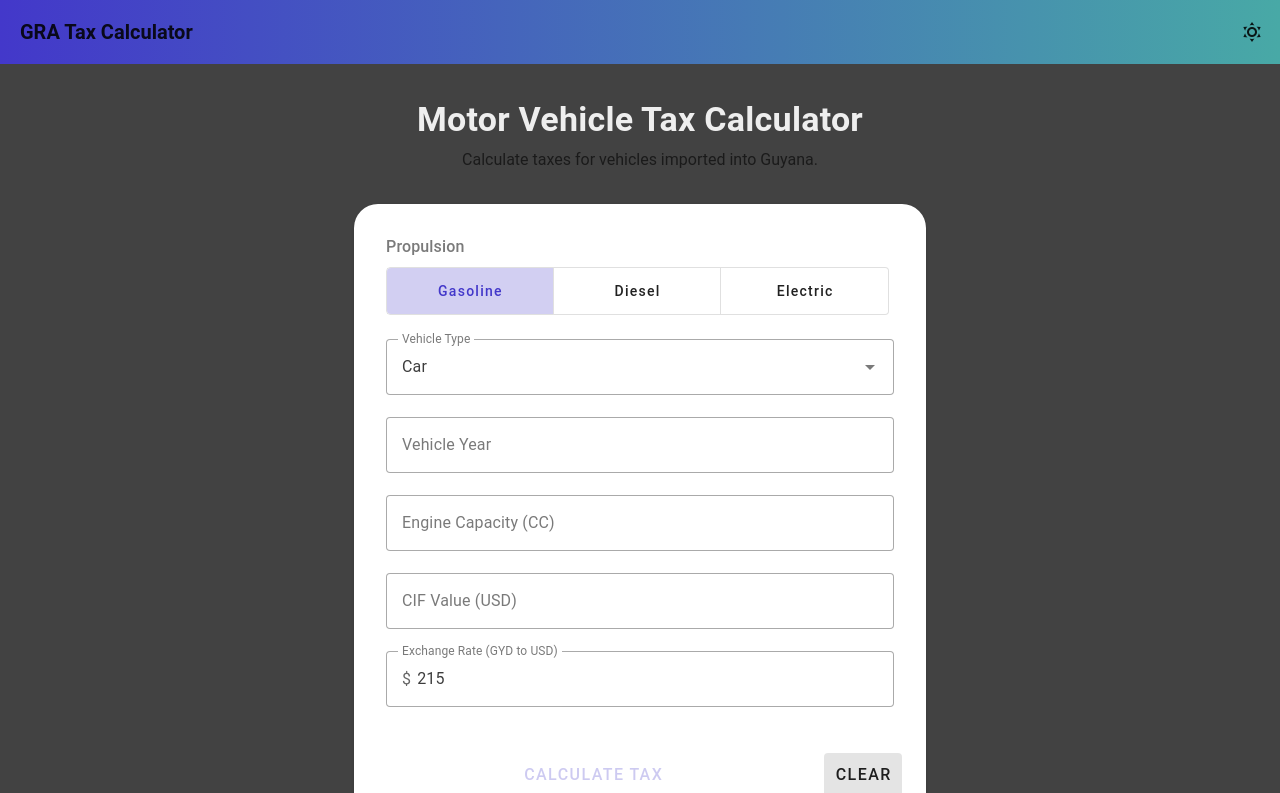
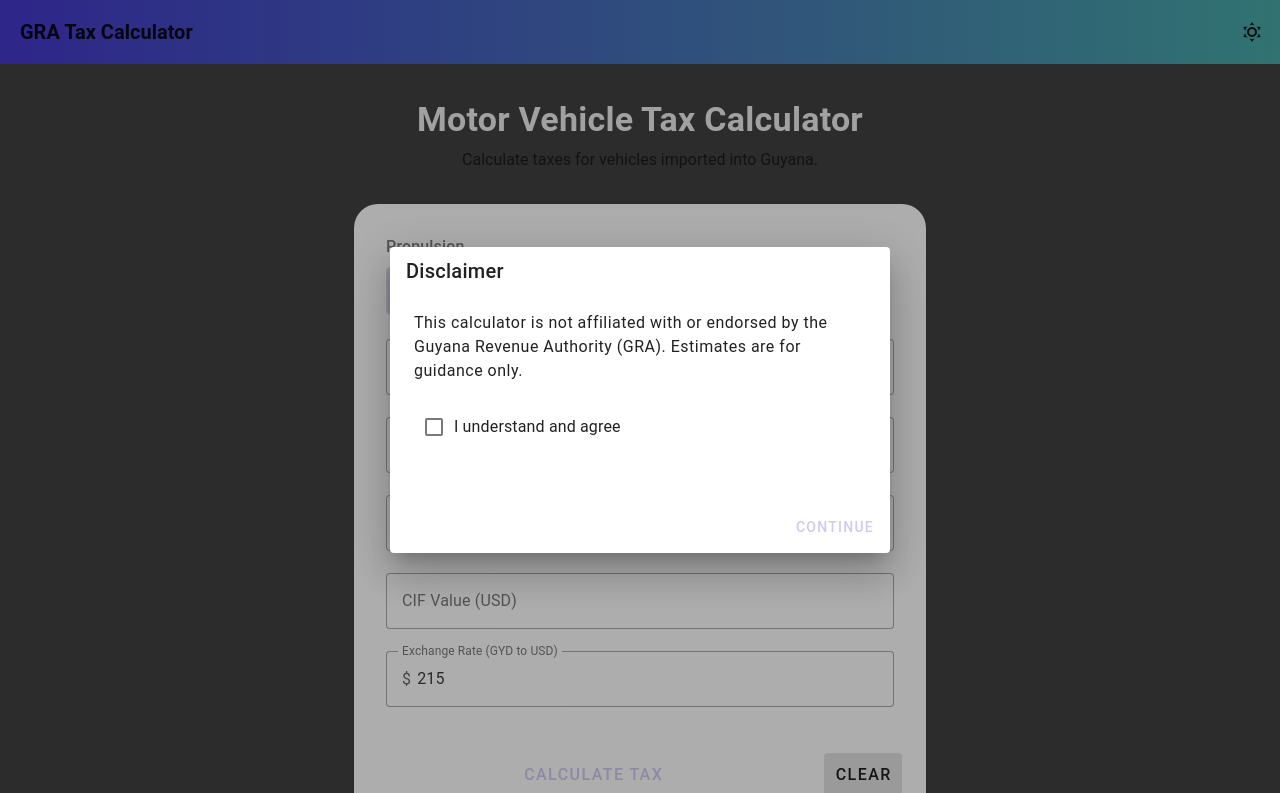
Before and after one commit to ricardo39985/gra-redo, a Nuxt app: page / in a window 1280 px wide. Shown: the top 793 px of the page. Built offline with nearby package versions, Linux system fonts and the light colour scheme.

Commit message:
feat: add disclaimer and dynamic estimate filename

```diff
--- a/app/app.vue
+++ b/app/app.vue
@@ -9,6 +9,23 @@
                 <v-icon>{{ isDark ? 'mdi-weather-night' : 'mdi-weather-sunny' }}</v-icon>
             </v-btn>
         </v-app-bar>
+
+        <v-dialog v-model="showDisclaimer" persistent max-width="500">
+            <v-card>
+                <v-card-title class="text-h6">Disclaimer</v-card-title>
+                <v-card-text>
+                    <p class="mb-4">
+                        This calculator is not affiliated with or endorsed by the Guyana Revenue
+                        Authority (GRA). Estimates are for guidance only.
+                    </p>
+                    <v-checkbox v-model="disclaimerChecked" label="I understand and agree"></v-checkbox>
+                </v-card-text>
+                <v-card-actions>
+                    <v-spacer></v-spacer>
+                    <v-btn color="primary" :disabled="!disclaimerChecked" @click="acceptDisclaimer">Continue</v-btn>
+                </v-card-actions>
+            </v-card>
+        </v-dialog>
 
         <v-main>
             <v-container>
@@ -240,6 +257,14 @@ function toggleTheme() {
     theme.global.name.value = isDark.value ? 'light' : 'dark';
 }
 
+// Disclaimer dialog
+const showDisclaimer = ref(false)
+const disclaimerChecked = ref(false)
+function acceptDisclaimer() {
+    localStorage.setItem('disclaimerAccepted', 'true')
+    showDisclaimer.value = false
+}
+
 // Form state
 const cif = ref(null)
 const exchange_rate = ref(215) // Set a default exchange rate
@@ -450,7 +475,15 @@ async function generateEstimatePdf(download = false) {
     if (download) {
         const link = document.createElement('a')
         link.href = pdfPreviewUrl.value
-        link.download = 'estimate.pdf'
+        const dateStr = new Date().toISOString().slice(0, 10)
+        const namePart = [estimateInfo.customerFirstName, estimateInfo.customerLastName]
+            .filter(Boolean)
+            .join('_')
+            .replace(/\s+/g, '_')
+        const fileName = namePart
+            ? `${namePart}_${dateStr}.pdf`
+            : `estimate_${Math.random().toString(36).slice(2, 8)}_${dateStr}.pdf`
+        link.download = fileName
         document.body.appendChild(link)
         link.click()
         document.body.removeChild(link)
@@ -531,6 +564,9 @@ onMounted(() => {
         cc.value = parsed.cc ?? cc.value
         cif.value = parsed.cif ?? cif.value
         exchange_rate.value = parsed.exchange_rate ?? exchange_rate.value
+    }
+    if (!localStorage.getItem('disclaimerAccepted')) {
+        showDisclaimer.value = true
     }
 })
 
```
